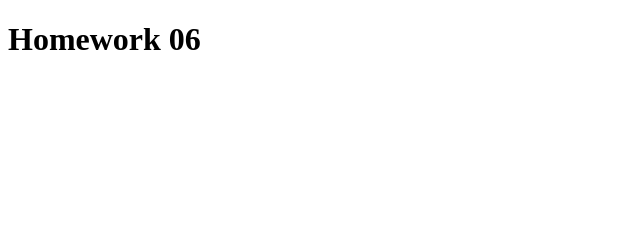
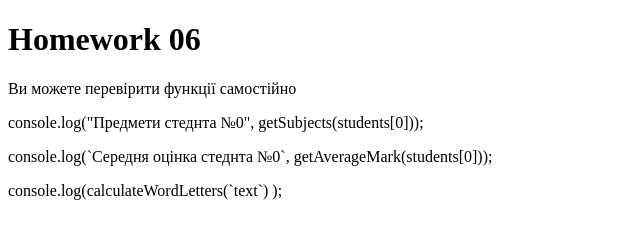
Before and after one commit to Shmyhelskiy/Cursor-homework, a plain HTML site: page Homework-06/Homework-06.html in a window 1280 px wide. Shown: the whole page, without its empty margins (0-640 px from the left). Drawn offline with Linux system fonts and the light colour scheme.

Commit message:
end homemork06

```diff
--- a/Homework-06/Homework-06.html
+++ b/Homework-06/Homework-06.html
@@ -9,7 +9,13 @@
 </head>
 <body>
  <h1>Homework 06</h1>
-
+ <div>
+    <p>Ви можете перевірити функції самостійно</p>
+    <p>console.log("Предмети стеднта №0", getSubjects(students[0]));</p>
+   <p>console.log(`Середня оцінка стеднта №0`, getAverageMark(students[0]));</p>
+    <p>console.log(calculateWordLetters(`text`)
+     );</p>
+</div>
     <script src="Homework-06.js"></script>
 </body>
 </html>
```
